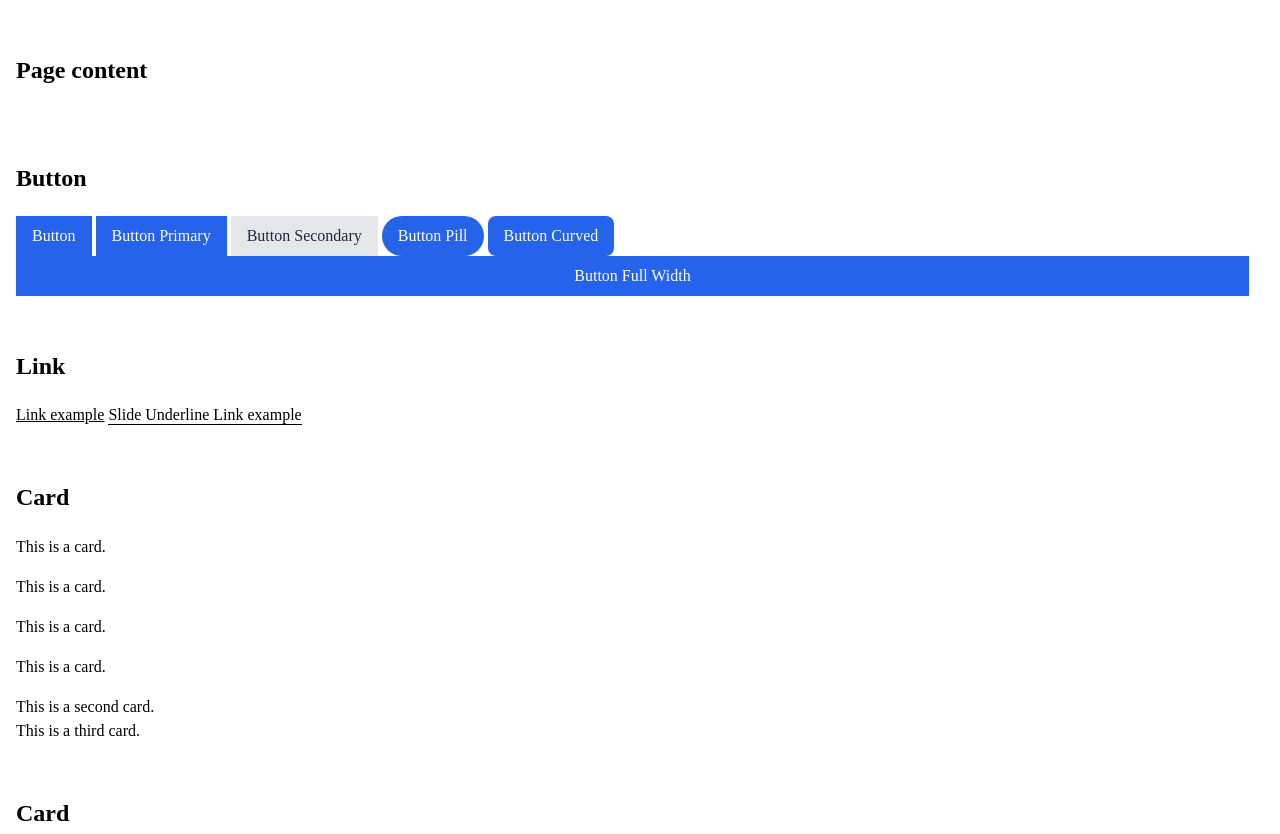
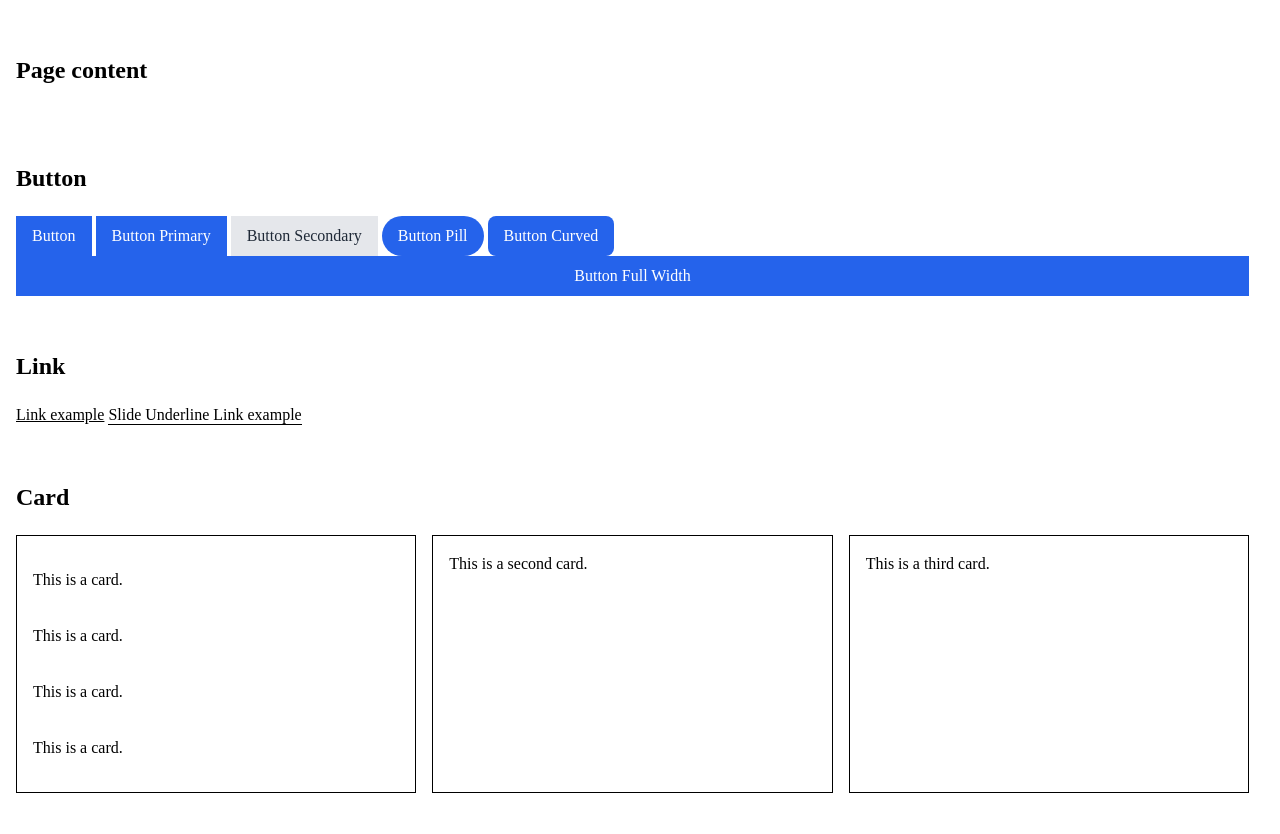
Before and after one commit to hackdanismo/base, a plain HTML site: page index.html in a window 1280 px wide. Shown: the top 834 px of the page. Drawn offline with Linux system fonts and the light colour scheme.

Commit message:
chore: add missing CSS stylesheet for the card component

```diff
--- a/index.html
+++ b/index.html
@@ -17,6 +17,7 @@
         <!-- Components -->
         <link rel="stylesheet" href="styles/components/accordion/accordion.css">
         <link rel="stylesheet" href="styles/components/button/button.css">
+        <link rel="stylesheet" href="styles/components/card/card.css">
         <link rel="stylesheet" href="styles/components/carousel/carousel.css">
         <link rel="stylesheet" href="styles/components/link/link.css">
         <link rel="stylesheet" href="styles/components/list/list.css">
```
